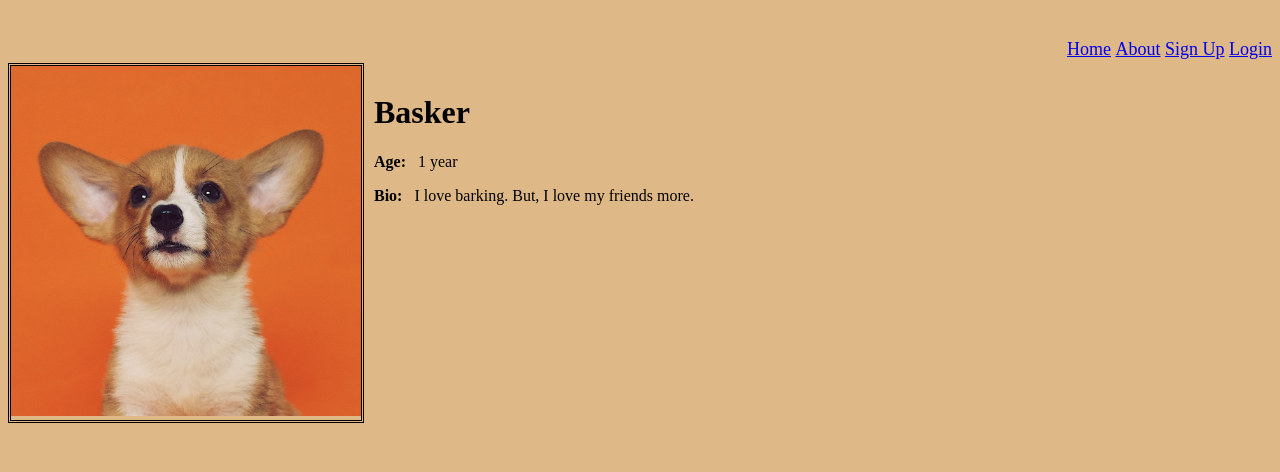
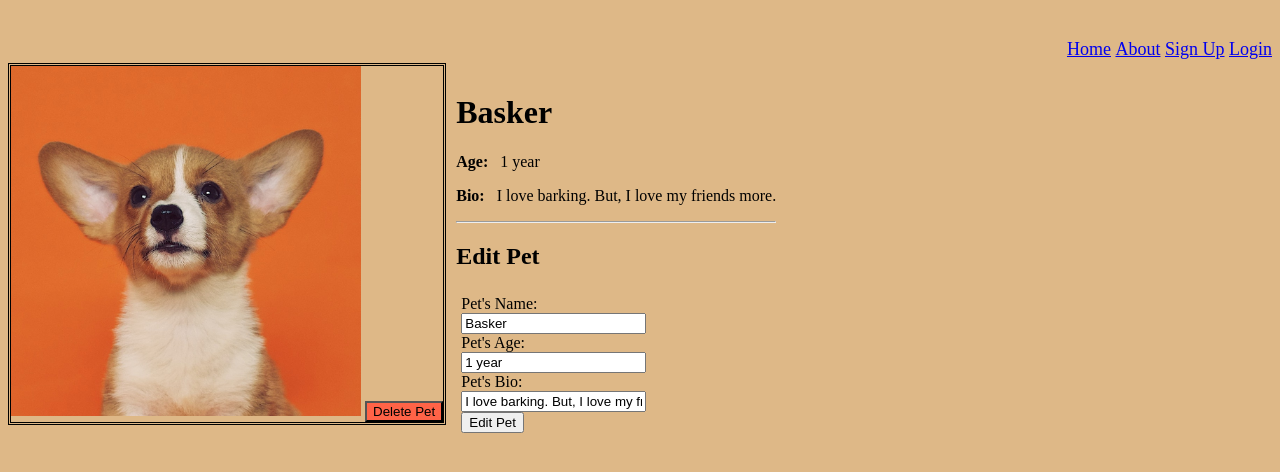
Before and after one commit to ashutoshkrris/Paws-Rescue-Center, a Flask app: page /details/3 in a window 1280 px wide. Shown: the top 472 px of the page. Run offline with Flask 2, Linux system fonts and the light colour scheme; data comes from the database, SQL or seed files in the repository.

Commit message:
Project Challenge 10

```diff
--- a/app.py
+++ b/app.py
@@ -1,6 +1,6 @@
 """Flask Application for Paws Rescue Center."""
 from flask import Flask, render_template, abort
-from forms import SignUpForm, LoginForm
+from forms import SignUpForm, LoginForm, EditPetForm
 from flask import session, redirect, url_for
 from flask_sqlalchemy import SQLAlchemy
 
@@ -27,24 +27,49 @@ class User(db.Model):
 
 db.create_all()
 
-"""Information regarding the Pets in the System."""
-pets = [
-            {"id": 1, "name": "Nelly", "age": "5 weeks", "bio": "I am a tiny kitten rescued by the good people at Paws Rescue Center. I love squeaky toys and cuddles."},
-            {"id": 2, "name": "Yuki", "age": "8 months", "bio": "I am a handsome gentle-cat. I like to dress up in bow ties."},
-            {"id": 3, "name": "Basker", "age": "1 year", "bio": "I love barking. But, I love my friends more."},
-            {"id": 4, "name": "Mr. Furrkins", "age": "5 years", "bio": "Probably napping."},
-        ]
+# Create "team" user and add it to session
+team = User(full_name = "Pet Rescue Team", email = "team@petrescue.co", password = "adminpass")
+db.session.add(team)
 
-"""Information regarding the Users in the System."""
-users = [
-            {"id": 1, "full_name": "Pet Rescue Team", "email": "team@pawsrescue.co", "password": "adminpass"},
-            {"id": 2, "full_name": "Ashutosh Krishna", "email": "ask@ak.com", "password": "123456789"}
-        ]
+# Create all pets
+nelly = Pet(name = "Nelly", age = "5 weeks", bio = "I am a tiny kitten rescued by the good people at Paws Rescue Center. I love squeaky toys and cuddles.")
+yuki = Pet(name = "Yuki", age = "8 months", bio = "I am a handsome gentle-cat. I like to dress up in bow ties.")
+basker = Pet(name = "Basker", age = "1 year", bio = "I love barking. But, I love my friends more.")
+mrfurrkins = Pet(name = "Mr. Furrkins", age = "5 years", bio = "Probably napping.")
+
+# Add all pets to the session
+db.session.add(nelly)
+db.session.add(yuki)
+db.session.add(basker)
+db.session.add(mrfurrkins)
+
+# Commit changes in the session
+try:
+    db.session.commit()
+except Exception as e:
+    db.session.rollback()
+finally:
+    db.session.close()
+
+# """Information regarding the Pets in the System."""
+# pets = [
+#             {"id": 1, "name": "Nelly", "age": "5 weeks", "bio": "I am a tiny kitten rescued by the good people at Paws Rescue Center. I love squeaky toys and cuddles."},
+#             {"id": 2, "name": "Yuki", "age": "8 months", "bio": "I am a handsome gentle-cat. I like to dress up in bow ties."},
+#             {"id": 3, "name": "Basker", "age": "1 year", "bio": "I love barking. But, I love my friends more."},
+#             {"id": 4, "name": "Mr. Furrkins", "age": "5 years", "bio": "Probably napping."},
+#         ]
+
+# """Information regarding the Users in the System."""
+# users = [
+#             {"id": 1, "full_name": "Pet Rescue Team", "email": "team@pawsrescue.co", "password": "adminpass"},
+#             {"id": 2, "full_name": "Ashutosh Krishna", "email": "ask@ak.com", "password": "123456789"}
+#         ]
 
 
 """1. Add a View Function for the Home page."""
 @app.route('/')
 def home():
+    pets = Pet.query.all()
     return render_template('home.html', pets=pets)
 
 """2. Add a View Function for the About page."""
@@ -55,10 +80,34 @@ def about():
 @app.route('/details/<int:pet_id>')
 def details(pet_id):
     """View function for Showing Details of Each Pet."""
-    pet = next((pet for pet in pets if pet["id"] == pet_id), None)
+    # pet = next((pet for pet in pets if pet["id"] == pet_id), None)
+    form = EditPetForm()
+    pet = Pet.query.get(pet_id)
     if pet is None:
         abort(404, description="No pet was found with the given ID")
-    return render_template("details.html", pet = pet)
+    if form.validate_on_submit():
+        pet.name = form.name.data
+        pet.age = form.age.data
+        pet.bio = form.bio.data
+        try:
+            db.session.commit()
+        except Exception as e:
+            db.session.rollback()
+            return render_template("details.html", pet = pet, form = form, message = "A Pet with this name already exists!")
+    return render_template("details.html", pet = pet, form = form)
+
+
+@app.route("/delete/<int:pet_id>")
+def delete_pet(pet_id):
+    pet = Pet.query.get(pet_id)
+    if pet is None:
+        abort(404, description="No Pet was Found with the given ID")
+    db.session.delete(pet)
+    try:
+        db.session.commit()
+    except Exception as e:
+        db.session.rollback()
+    return redirect(url_for('homepage', _scheme='https', _external=True))
 
 @app.route("/signup", methods=["POST", "GET"])
 def signup():
@@ -67,7 +116,7 @@ def signup():
     if form.validate_on_submit():
         # new_user = {"id": len(users)+1, "full_name": form.full_name.data, "email": form.email.data, "password": form.password.data}
         # users.append(new_user)
-        new_user = User(name=form.full_name.data, email=form.email.data, password=form.password.data)
+        new_user = User(full_name=form.full_name.data, email=form.email.data, password=form.password.data)
         db.session.add(new_user)
         try:
             db.session.commit()
--- a/forms.py
+++ b/forms.py
@@ -16,3 +16,9 @@ class LoginForm(FlaskForm):
                         validators = [InputRequired(), Email()])
     password = PasswordField('Password', validators = [InputRequired()])
     submit = SubmitField('Login')
+
+class EditPetForm(FlaskForm):
+    name = StringField("Pet's Name", validators = [InputRequired()])
+    age = StringField("Pet's Age", validators = [InputRequired()])
+    bio = StringField("Pet's Bio", validators = [InputRequired()])
+    submit = SubmitField("Edit Pet")
--- a/templates/details.html
+++ b/templates/details.html
@@ -1,14 +1,42 @@
 {% extends "base.html" %}
 
-{% block title %} {{pet["name"]}}'s Details {% endblock %}
+{% block title %} {{pet.name}}'s Details {% endblock %}
 
 {% block content %}
     <div style="float:left; border-style:double;">
-        <img src= "{{url_for('static', filename = pet['id']|string+'.jpg')}}" height="350" >
+        <img src= "{{url_for('static', filename = pet.id|string+'.jpg')}}" height="350" >
+        <button style="background-color:tomato" onclick="location.href='{{ url_for('delete_pet', pet_id = pet.id)}}'"> Delete Pet </button>
     </div>
     <div style="float:left; margin:10px;">
-        <h1 class="title">{{ pet["name"] }}</h1>
-        <p><b>Age: &nbsp;</b> {{pet["age"]}}</p>
-        <p><b>Bio: &nbsp;</b> {{pet["bio"]}}</p>
+        <h1 class="title">{{ pet.name }}</h1>
+        <p><b>Age: &nbsp;</b> {{pet.age}}</p>
+        <p><b>Bio: &nbsp;</b> {{pet.bio}}</p>
+        <hr>
+
+        <h2> Edit Pet </h2>
+        <!-- Error Message  -->
+        {% if message %}
+            <span style="background-color:tomato">
+            {{ message }}
+            <span>
+            <br>
+        {% endif %}
+        <!--  -->
+
+        <!-- Form for Editing the Pet -->
+        <form action="{{url_for('details', pet_id = pet.id)}}" method="POST" style="padding:5px;">
+            {{ form.name.label }}: <br>
+            {{ form.name(value = pet.name) }}
+            <br>
+            {{ form.age.label }}: <br>
+            {{ form.age(value = pet.age) }}
+            <br>
+            {{ form.bio.label }}: <br>
+            {{ form.bio(value = pet.bio) }}
+            <br>
+            {{ form.csrf_token }}
+            {{ form.submit }}
+        </form>
+        <!--  -->
     </div>
 {% endblock %}
```
Also changed, not shown: templates/home.html (+5 -5 lines), ashutosh-paws.db (added).
